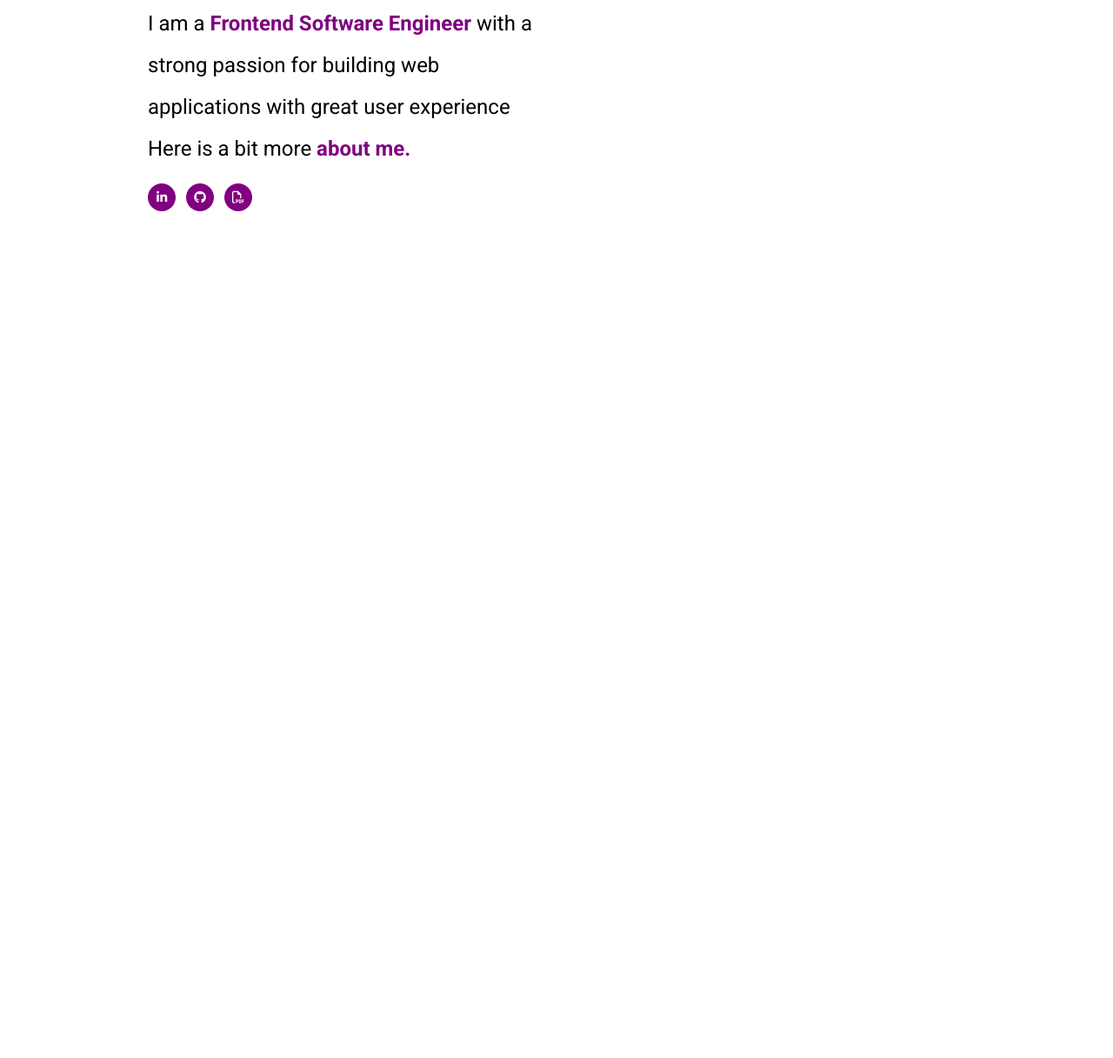
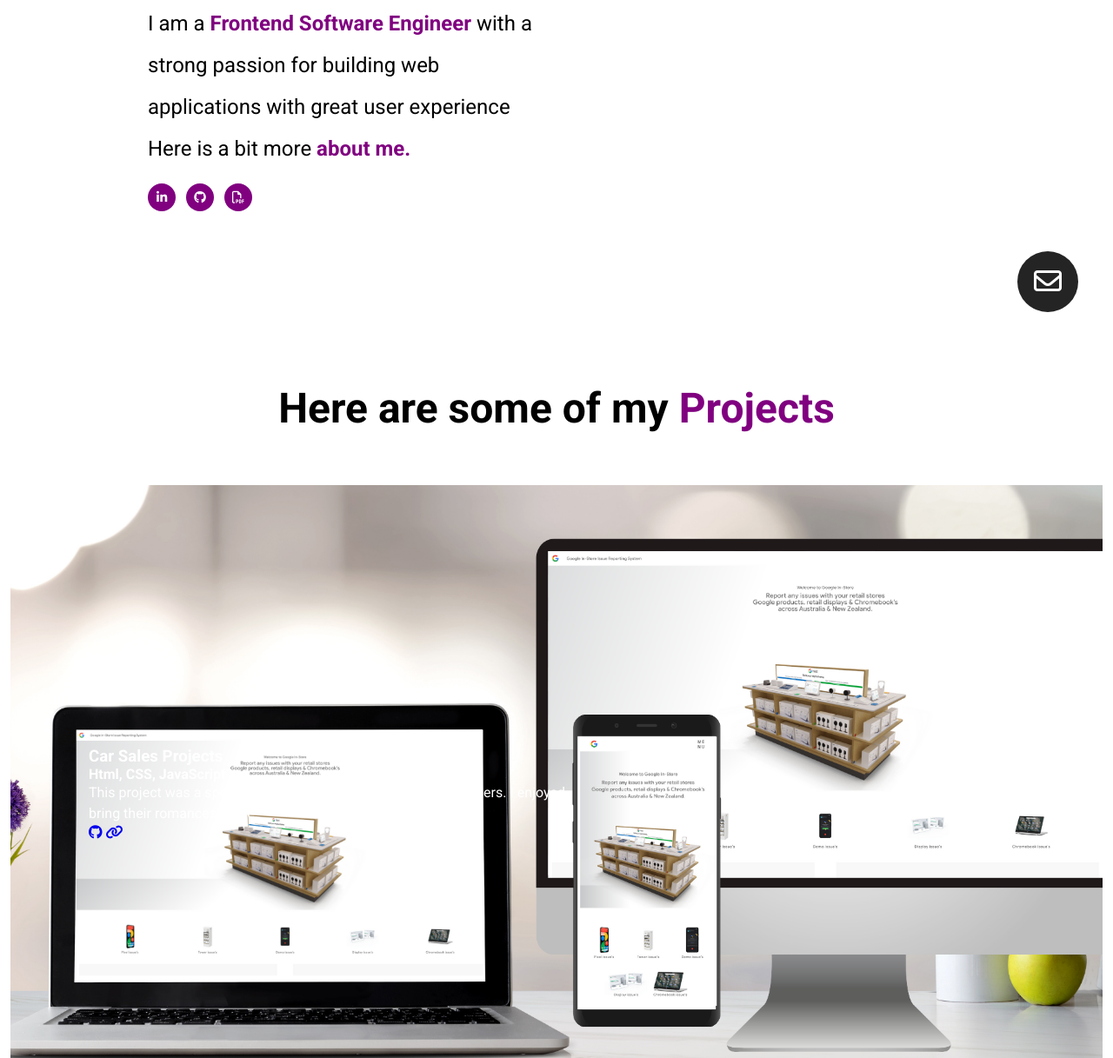
Before and after one commit to Tjacobs63/E-portifolio--fes, a plain HTML site: page index.html in a window 1280 px wide. Shown: the part 409-1626 px from the top of the page at 87% size. Before the commit the page ends 800 px from the top, so only its background shows below. Drawn offline with Linux system fonts and the light colour scheme.

Commit message:
e-portfolio

```diff
--- a/index.html
+++ b/index.html
@@ -35,7 +35,7 @@
             link__hover-effect
             link__hover-effect--black">Contacts</a>
         </li>
-        <li class="nav-link">
+        <li class="nav-link click">
             <a href="#" class="
             nav__link--anchor
             link__hover-effect
@@ -52,13 +52,54 @@
             Here is a bit more <b class="purple">about me. </b>
         </p>
         <div class="social__list">
-            <a href="" class="social__link"><i class="fa-brands fa-linkedin-in"></i></a>
-            <a href="" class="social__link"><i class="fa-brands fa-github"></i></a>
-            <a href="" class="social__link"><i class="fa-regular fa-file-pdf"></i></a>
+            <a href="https://www.linkedin.com/in/tammy-jacobsrn/" target="_blank" class="social__link click"><i class="fa-brands fa-linkedin-in"></i></a>
+            <a href="https://github.com/dashboard" target="_blank" class="social__link click"><i class="fa-brands fa-github"></i></a>
+            <a href="https://1drv.ms/w/c/97a2360e7fb0a0bb/IQCPaIpwDqyMTa-a-d0AReD4AS8LdAG6XYhXoXOD0ZmBvqw?e=hue5IE" target="_blank" class="social__link click"><i class="fa-regular fa-file-pdf"></i></a>
         </div>
         </div>
         </header>
-  </section>
+        <button class="mail__btn click"><i class="fa-regular fa-envelope"></i>
+  </button>
+
+  <a href="projects" class="scroll">
+    <div class=".scroll__icon click"></div>
+  </a>
+        </section>
+        <section id="projects">
+            <div class="container">
+                <div class="row">
+                    <h1 class="section_-title">
+                        Here are some of my <span class="purple">Projects</span>
+                    </h1>
+                    <ul class="project__list">
+                        <li class="project">
+                            <div class="project__wrapper">
+                                <img src="./assets/google mockup.png" class="project__img" alt="">
+                                <div class="project__description">
+                      <h3 class="project__description--title">Car Sales Projects
+                                    </h3>
+                                    <h4 class="project__description--sub-title">Html, CSS, JavaScript
+
+                                    </h4>
+                                    <p class="project__description--para">This project was a special request from my fellow romance readers.  I enjoyed bring their romances to life. </p>
+
+                                    <div class="project__description--links">
+                                        <a href="#" class="project__description--link">
+                                            <i class="fab fa-github"></i>
+                                        </a>
+                                        <a href="#" class="project__description--link">
+                                            <i class="fas fa-link"></i>
+                                        </a>
+
+
+                                    </div>
+                                </div>
+                        </div>
+                        </li>
+                    </ul>
+                </div>
+            </div>
+        </section>
 
 </body>
 </html>
--- a/style.css
+++ b/style.css
@@ -20,11 +20,37 @@ p {
 a {
      text-decoration: none;
 }
+
+button{
+    cursor: pointer;
+}
 section {
     background-color: rgb(245, 24
     5, 245);
 }
 
+.container {
+    padding: 50px 0;
+}
+
+.row {
+    width: 100%;
+    max-width: 1100;
+    margin: 0 auto;
+    padding: 0 12px;
+}
+
+.click {
+    transition: all 200ms ease;
+}
+
+.click:hover {
+transform: scale(1.1);
+}
+
+.click:ative {
+    transform: scale(0.8);
+}
 .title {
     font-size: 120px;
     margin-bottom: 12px;
@@ -65,6 +91,7 @@ LANDING PAGE*/
 .social__link{
     background-color: #800080;
     color: white;
+    padding: 6px;
     width: 32px;
     height: 32px;
     font-size:14px;
@@ -75,7 +102,53 @@ LANDING PAGE*/
     border-radius: 50%;
 
 }
+.mail__btn {
+    width: 70px;
+    height: 70px;
+    font-size: 32px;
+     border-radius: 50%;
+     border: none;
+     background-color: #242424;
+     color: white;
+     position: absolute;
+     bottom: 32px;
+     right: 40px;
+}
+.scroll {
+     position: absolute;
+     bottom: 20px;
+     left: 50%;
+     transform: translateX(-50);
 
+}
+
+.scroll__icon {
+    width: 20px;
+    height: 30px;
+    border: 2px solid #242424;
+    border-radius: 24px;
+    display: flex;
+    align-items: center;
+    justify-content: center;
+}
+
+.scroll_-icon:after {
+    content: "";
+    width: 4px;
+    height: 6px;
+    background-color: #242424;
+    border-radius: 2px;
+    animation: scroll 1000ms infinite alternate-reverse;
+}
+
+@keyframes scroll {
+    0% {
+        transform: translateY(3px);
+    }
+    100% {
+        transform: translateY(-3px);
+    }
+}
 /*
 NAVIGATION
 */
@@ -121,3 +194,27 @@ NAVIGATION
     .fa-adjust {
         font-size: 20px;
     }
+
+    /*
+PROJECTS
+*/
+
+.section_-title {
+    text-align: center;
+    font-size: 48px;
+    margin-bottom: 60px;
+}
+.project__img {
+    width: 100%;
+}
+.project__wrapper {
+    position: relative;
+}
+.project__description{
+    position: absolute;
+    top:50%;
+    left: 90px;
+    transform: translateY(-50%);
+    color: white;
+    max-width: 550px;
+}
```
